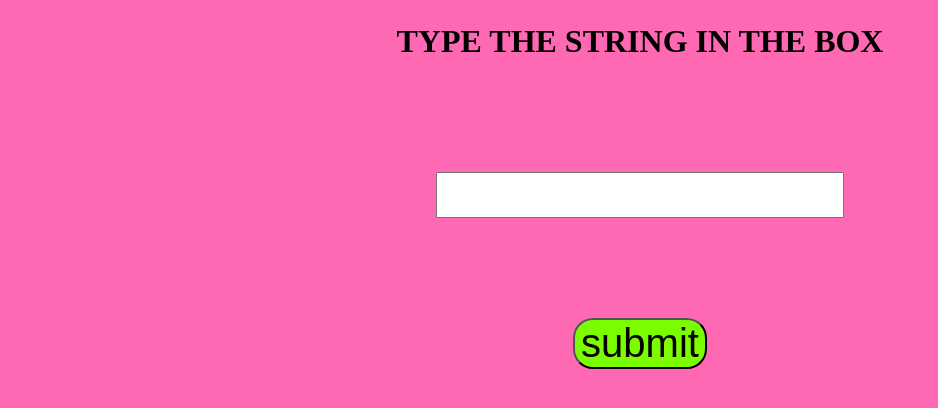
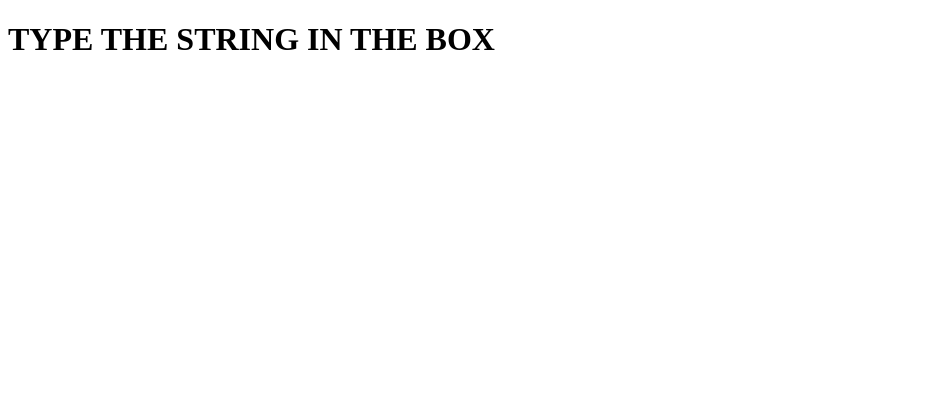
Before and after one commit to venkyvt7/cptools, a website: page slegth.html in a window 1280 px wide. Shown: the whole page, without its empty margins (0-938 px from the left). Drawn offline with Linux system fonts and the light colour scheme.

Commit message:
Update slegth.html

```diff
--- a/slegth.html
+++ b/slegth.html
@@ -4,7 +4,7 @@
     <meta charset="UTF-8">
     <meta name="viewport" content="width=device-width, initial-scale=1.0">
 
-    <link rel="stylesheet" href="slength.css">
+<!--     <link rel="stylesheet" href="slength.css"> -->
 
 
     <title> STRING LENGTH</title>
@@ -16,13 +16,13 @@
 
 
 
-
+<!--
    <input  id="input1"  type="text-areaa">
    <div id="ans"></div>
-    <button id="btn">  submit </button>
+    <button id="btn">  submit </button> -->
 
 
-<script>
+<!-- <script>
 
 
 
@@ -106,6 +106,6 @@ x.addEventListener('click' , function(){
 
 
 
-</script>
+</script> -->
 </body>
 </html>
```
